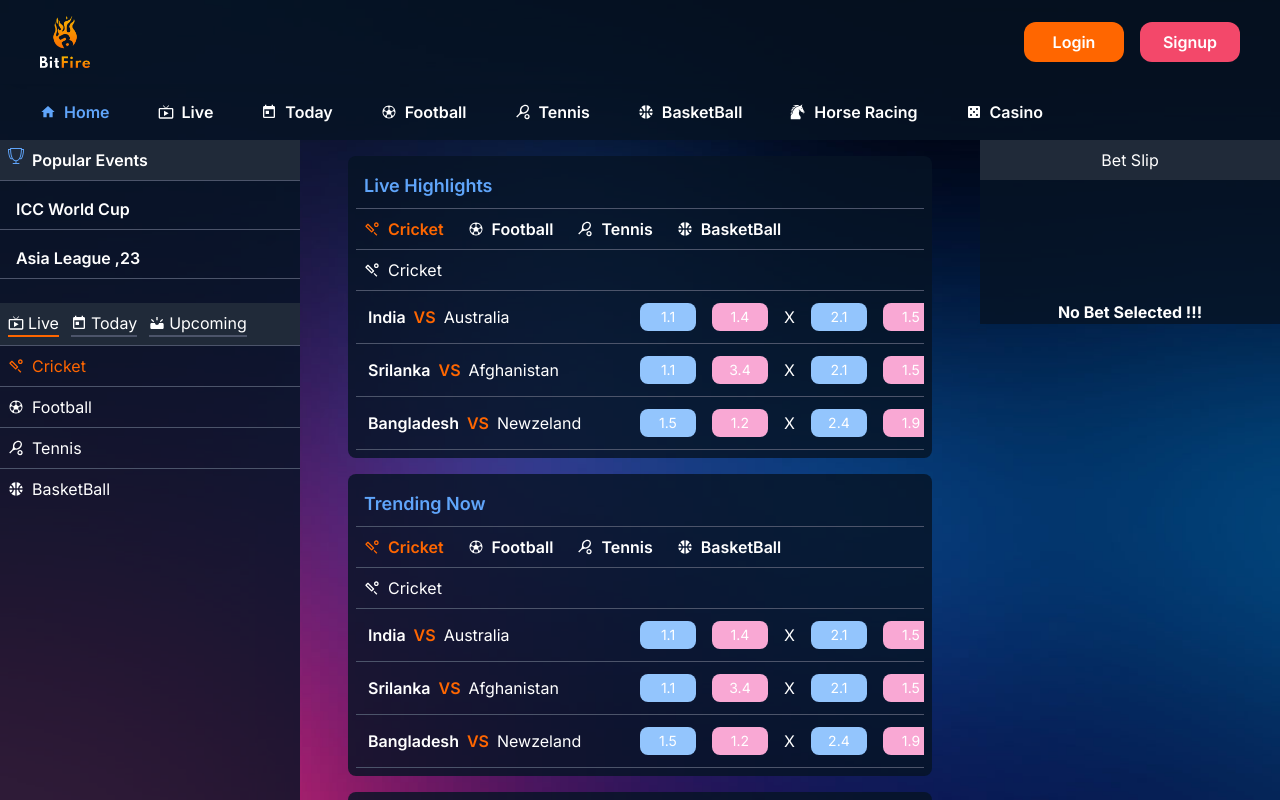
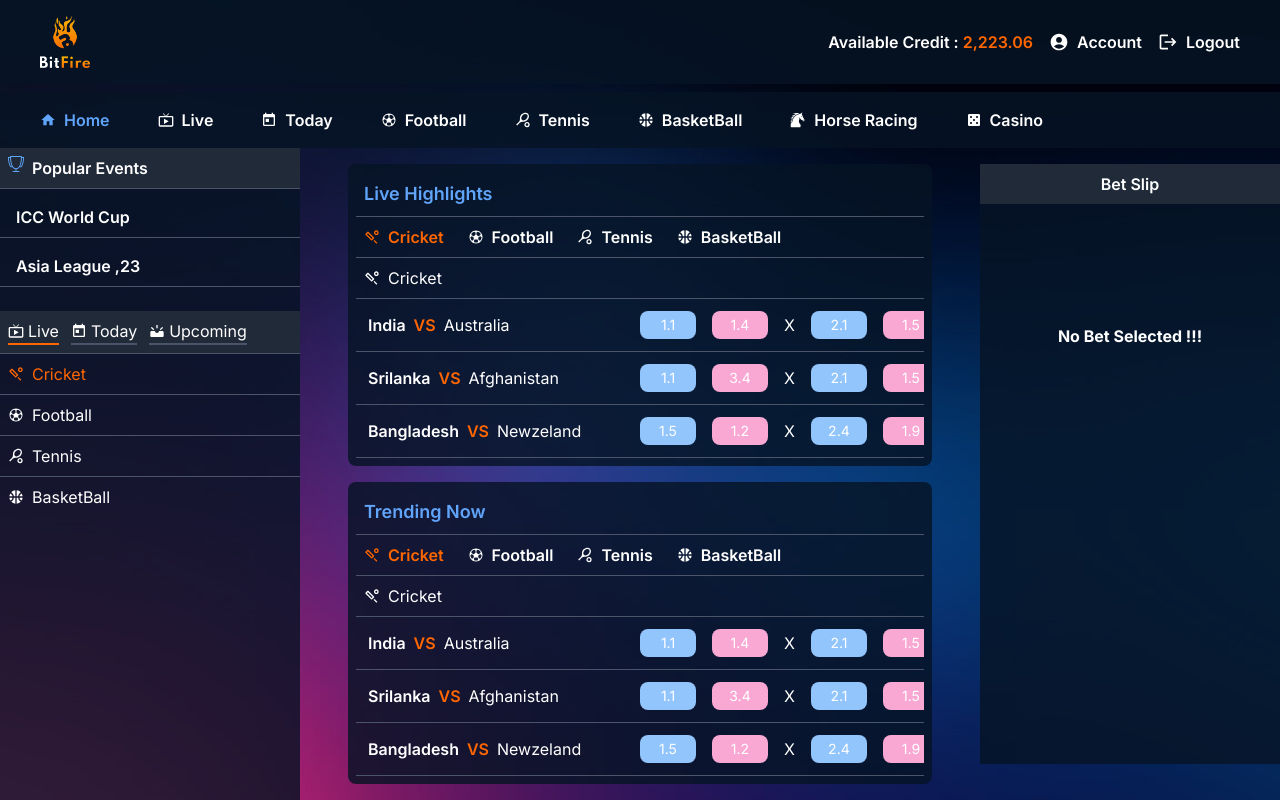
Before and after one commit to chandelyash2/bitfire-restructure, a Next.js app: page / in a window 1280 px wide. Built offline with nearby package versions, Linux system fonts and the light colour scheme.

Commit message:
add account section

```diff
--- a/src/components/common/BetSlip.tsx
+++ b/src/components/common/BetSlip.tsx
@@ -8,8 +8,8 @@ import { twMerge } from "tailwind-merge";
 export const BetSlip = () => {
   const { selectedBetData } = useContext(CMSModal);
   return (
-    <div className="bg-header lg:w-[300px] lg:h-auto z-[999]">
-      <h3 className="bg-heading p-2 text-center">Bet Slip</h3>
+    <div className="bg-header lg:w-[300px] h-[600px] z-[999] overflow-auto mt-4">
+      <h3 className="bg-heading p-2 text-center font-semibold">Bet Slip</h3>
       {selectedBetData.length > 0 ? (
         selectedBetData.map((item: BetSlipType, i: number) => (
           <div className="flex flex-col gap-2 mt-6 p-2" key={i}>
--- a/src/components/common/Layout/Header.tsx
+++ b/src/components/common/Layout/Header.tsx
@@ -5,18 +5,42 @@ import Container from "../Container";
 import { PrimaryButton } from "../PrimaryButton";
 import { SecondaryButton } from "../SecondaryButton";
 import { CMSModal } from "@/context";
+import { MdAccountCircle, MdLogout } from "react-icons/md";
+import Link from "next/link";
 const Header = () => {
   const { menuActive, setMenuActive } = useContext(CMSModal);
+  const [login, setLogin] = useState(true);
 
   return (
     <header className="bg-header shadow-xl">
       <Container>
         <div className="hidden lg:flex justify-between items-center">
           <Image src="/bitlogo.png" width={50} height={50} alt="logo" />
+          {login ? (
+            <div className="flex gap-4 items-center font-semibold">
+              <h3>
+                Available Credit :
+                <span className="text-primary"> 2,223.06</span>
+              </h3>
+              <Link className="flex gap-2 items-center" href=''>
+                <span className="text-xl">
+                  <MdAccountCircle />
+                </span>
+                Account
+              </Link>
+              <Link className="flex gap-2 items-center" href=''>
+                <span className="text-xl">
+                  <MdLogout />
+                </span>
+                Logout
+              </Link>
+            </div>
+          ) : (
             <div className="flex gap-4">
               <PrimaryButton label="Login" link="/" />
               <SecondaryButton label="Signup" link="/" />
             </div>
+          )}
         </div>
         <div className="flex justify-between items-center lg:hidden">
           <Image src="/bitlogo.png" width={50} height={50} alt="logo" />
@@ -40,10 +64,31 @@ const Header = () => {
                   onClick={() => setMenuActive(false)}
                 />
               </div>
+              {login ? (
+                <div className="flex flex-col gap-4 mt-10 font-semibold ">
+                  <h3 className="border-b p-2 font-s">
+                    Available Credit :
+                    <span className="text-primary"> 2,223.06</span>
+                  </h3>
+                  <Link href='' className="flex gap-2 items-center border-b p-2">
+                    <span className="text-xl">
+                      <MdAccountCircle />
+                    </span>
+                    Account
+                  </Link>
+                  <Link  href='' className="flex gap-2 items-center border-b p-2">
+                    <span className="text-xl">
+                      <MdLogout />
+                    </span>
+                    Logout
+                  </Link>
+                </div>
+              ) : (
                 <div className="absolute bottom-20 left-0 w-full flex flex-col mt-32 gap-6 p-4">
                   <PrimaryButton label="Login" link="/" />
                   <SecondaryButton label="Signup" link="/" />
                 </div>
+              )}
             </div>
           )}
         </div>
--- a/src/components/common/Layout/index.tsx
+++ b/src/components/common/Layout/index.tsx
@@ -14,6 +14,7 @@ interface LayoutProps {
 }
 export const Layout = ({ children }: LayoutProps) => {
   const { menuActive, mobileMenu } = useContext(CMSModal);
+
   return (
     <div
       className={twMerge(
@@ -21,7 +22,7 @@ export const Layout = ({ children }: LayoutProps) => {
         menuActive || mobileMenu ? "overflow-hidden" : "overflow-scroll"
       )}
     >
-      <div className="fixedflex flex-col gap-2 ">
+      <div className="flex flex-col gap-2 ">
         <Header />
         <Navbar />
       </div>
--- a/src/components/common/MenuPopup.tsx
+++ b/src/components/common/MenuPopup.tsx
@@ -9,7 +9,7 @@ export const MenuPopup = ({ children, close }: MenuPopupProps) => {
   const { setMobileMenu } = useContext(CMSModal);
 
   return (
-    <div className="absolute top-20 bottom-20 left-0 bg-[#141c33] w-full h-screen overflow-auto">
+    <div className="absolute top-20 bottom-20 left-0 bg-[#141c33] w-full h-full">
       <span
         className="absolute right-4 top-4 text-xl font-bold"
         onClick={() => {
--- a/src/components/common/TeamOddsCard.tsx
+++ b/src/components/common/TeamOddsCard.tsx
@@ -7,8 +7,12 @@ interface TeamOddsCardProp {
   data: TeamOddsType;
 }
 export const TeamOddsCard = ({ data }: TeamOddsCardProp) => {
-  const { selectedBetData, setSelectedBetData, setSelectedMenu } =
-    useContext(CMSModal);
+  const {
+    selectedBetData,
+    setSelectedBetData,
+    setSelectedMenu,
+    setMobileMenu,
+  } = useContext(CMSModal);
 
   return (
     <div className="grid grid-cols-2 p-3 items-center border-b overflow-auto">
@@ -32,6 +36,7 @@ export const TeamOddsCard = ({ data }: TeamOddsCardProp) => {
                 },
               ]);
               setSelectedMenu(MenuListEnum.MYBET);
+              setMobileMenu(true);
             }}
           >
             {data.back1}
@@ -44,11 +49,12 @@ export const TeamOddsCard = ({ data }: TeamOddsCardProp) => {
                 {
                   label: `${data.team1} VS ${data.team2} `,
                   selectedTeam: data.team1,
-                  selectedBet: "back",
+                  selectedBet: "lay",
                   odds: data.back1,
                 },
               ]);
               setSelectedMenu(MenuListEnum.MYBET);
+              setMobileMenu(true);
             }}
           >
             {data.lay1}
@@ -67,6 +73,7 @@ export const TeamOddsCard = ({ data }: TeamOddsCardProp) => {
                 },
               ]);
               setSelectedMenu(MenuListEnum.MYBET);
+              setMobileMenu(true);
             }}
           >
             {data.back2}
@@ -79,7 +86,7 @@ export const TeamOddsCard = ({ data }: TeamOddsCardProp) => {
                 {
                   label: `${data.team1} VS ${data.team2} `,
                   selectedTeam: data.team1,
-                  selectedBet: "back",
+                  selectedBet: "lay",
                   odds: data.back1,
                 },
               ]);
```
Lines whose indentation alone changed are shown as unchanged.
